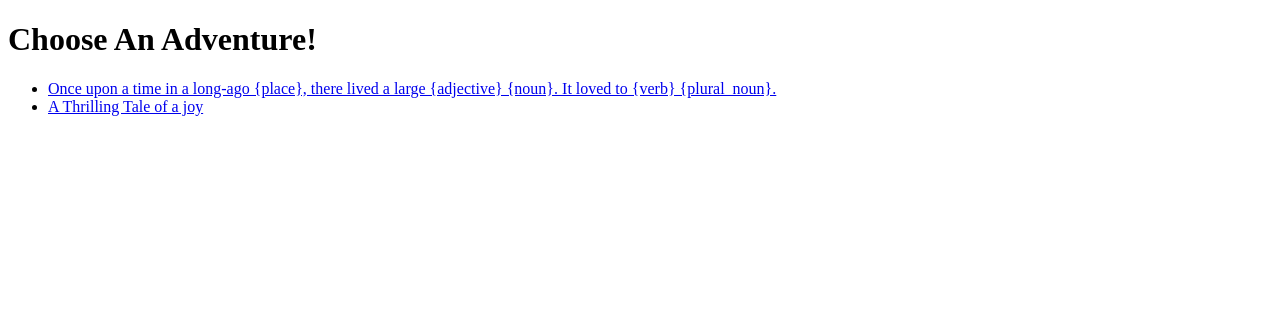
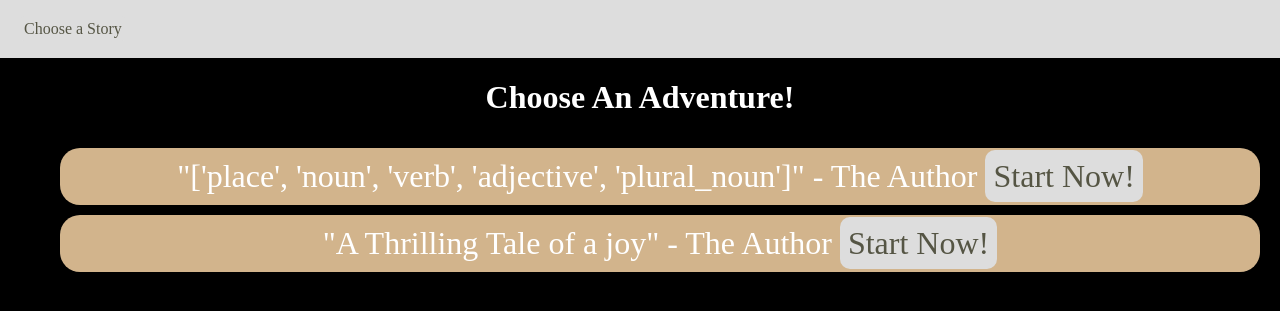
Before and after one commit to wax54/flask-madlibs, a Flask app: page / in a window 1280 px wide. Shown: the top 311 px of the page. Run offline with Flask 2, Linux system fonts and the light colour scheme.

Commit message:
added some final touches

```diff
--- a/static/app.css
+++ b/static/app.css
@@ -1,3 +1,13 @@
+body{
+    background-color: black;
+    color: white;
+    margin:0px;
+    padding:0px;
+}
+#main{
+    text-align: center;
+    margin: 10px;
+}
 .form_input{
     display:block;
     padding: 10px;
@@ -6,3 +16,45 @@
 .form_input input{
     font-size: large;
 }
+
+.story_list{
+    font-size: 2rem;
+    list-style: none;
+}
+.story_option{
+    padding: 10px;
+    margin: 10px;
+    border-radius: 20px;
+    background-color: tan;
+}
+.story_link{
+    text-decoration: none;
+    padding: 8px;
+    border-radius:10px;
+    color:#554;
+    background-color: #ddd;
+}
+.story_link:hover{
+    background-color: #554;
+    color: #ddd;
+}
+
+
+.navbar{
+    display: block;
+    padding: 20px;
+    background-color: #ddd;
+    color:#554;
+
+}
+.navbar a{
+    text-decoration: none;
+    padding: 4px;
+    border-radius:5px;
+    color:#554;
+    background-color: #ddd;
+}
+.navbar a:hover{
+    background-color: #554;
+    color: #ddd;
+}
--- a/stories.py
+++ b/stories.py
@@ -23,7 +23,7 @@ class Story:
 
         self.prompts = words
         self.template = text
-        self.description = description if description else text
+        self.description = description if description else words
 
     def generate(self, answers):
         """Substitute answers into text."""
@@ -31,6 +31,8 @@ class Story:
         text = self.template
 
         for (key, val) in answers.items():
+            if val == '':
+                continue
             text = text.replace("{" + key + "}", val)
 
         return text
--- a/templates/base.html
+++ b/templates/base.html
@@ -9,6 +9,9 @@
 </head>
 
 <body>
+    <nav class="navbar">
+        <a href="/">Choose a Story</a>
+    </nav>
     <main id="main">
         {% block content %}
         GENERAL CONTENT
--- a/templates/pick_a_story.html
+++ b/templates/pick_a_story.html
@@ -2,10 +2,10 @@
 {%block title%}Choose Your Adventure!{%endblock%}
 {%block content%}
 <h1>Choose An Adventure!</h1>
-<ul>
+<ul class="story_list">
     {% for i in range(story_list.__len__()) %}
-    <li id="{{i}}">
-        <a href="story/{{i}}">{{story_list[i].description}}</a>
+    <li id="story{{i}}" class="story_option">
+        "{{story_list[i].description}}" - The Author <a class="story_link" href="story/{{i}}">Start Now!</a>
     </li>
     {% endfor %}
 </ul>
```
